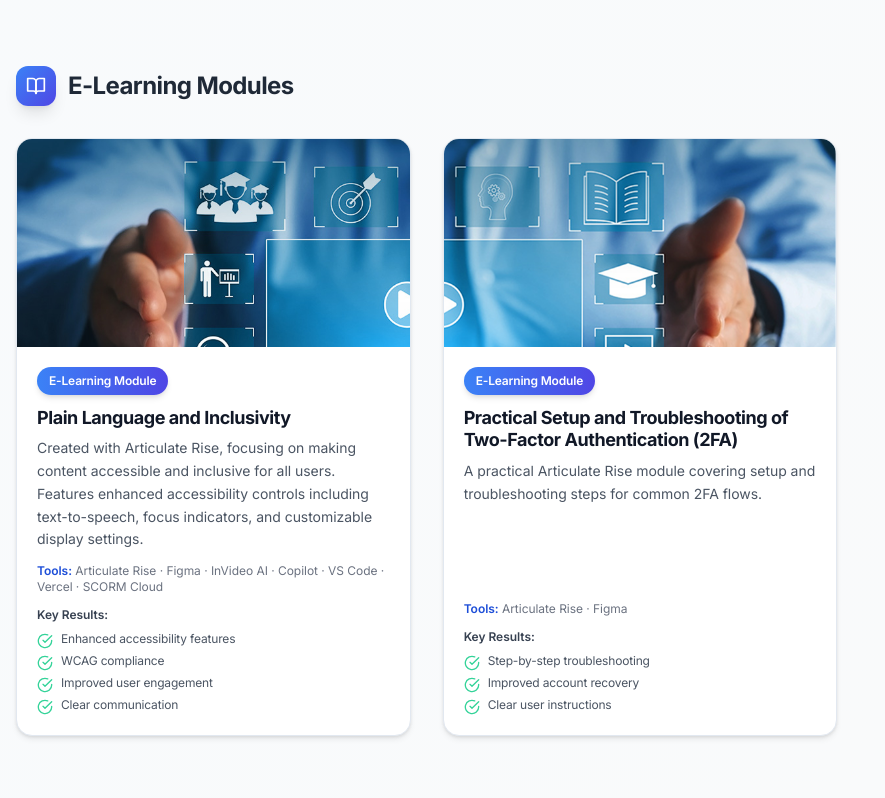
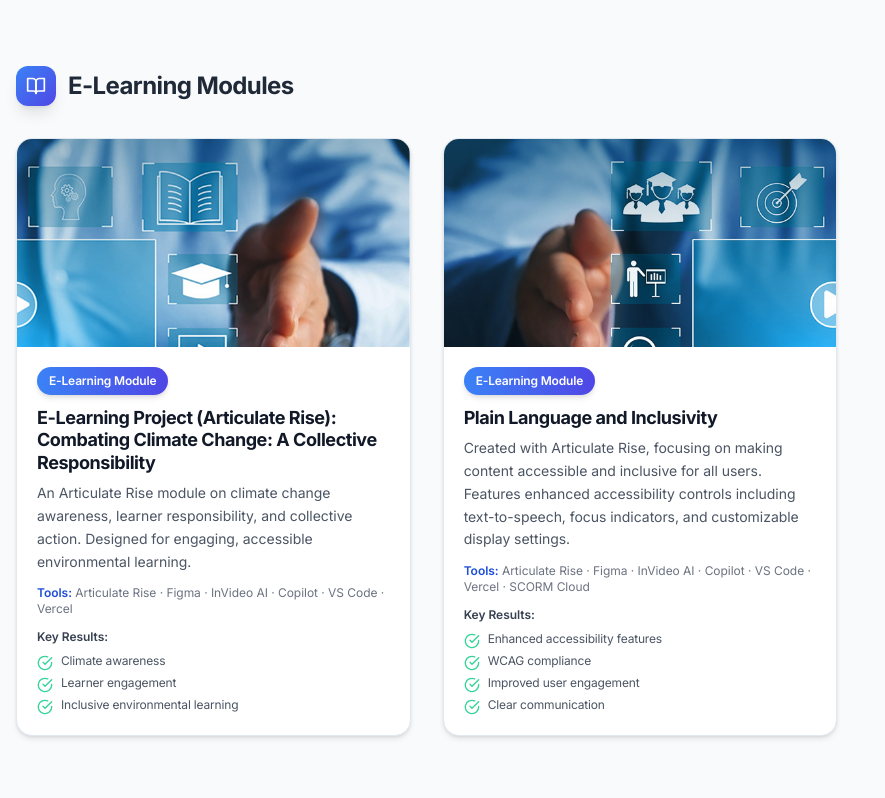
Before and after one commit to Samuelsen1/VS-Code-Port1, a Next.js app: page / in a window 1280 px wide. Shown: the part 1780-2578 px from the top of the page, without its empty margins (0-885 px from the left). Built offline with nearby package versions, Linux system fonts and the light colour scheme.

Commit message:
Update project details and remove outdated certifications

```diff
--- a/app/PortfolioWebsite.jsx
+++ b/app/PortfolioWebsite.jsx
@@ -675,8 +675,6 @@ export default function PortfolioWebsite() {
       ['board infinity', certifications.find(c => c.issuer?.en?.toLowerCase().includes('board'))?.link],
       ['board infinity cert', certifications.find(c => c.issuer?.en?.toLowerCase().includes('board'))?.link],
       ['board', certifications.find(c => c.issuer?.en?.toLowerCase().includes('board infinity'))?.link],
-      ['google technical writing', certifications.find(c => c.issuer?.en?.toLowerCase().includes('google developers'))?.link],
-      ['mla', certifications.find(c => c.title.en.toLowerCase().includes('mla'))?.link],
       ['ef set', certifications.find(c => c.title.en.toLowerCase().includes('ef set'))?.link],
       ['efset', certifications.find(c => c.title.en.toLowerCase().includes('ef set'))?.link],
       ['english certificate', certifications.find(c => c.title.en.toLowerCase().includes('ef set'))?.link],
@@ -1650,14 +1648,38 @@ export default function PortfolioWebsite() {
     },
     {
       title: {
-        en: "Plain Language and Inclusivity",
-        de: "Einfache Sprache und Inklusivität"
+        en: "E-Learning Project (Articulate Rise): Combating Climate Change: A Collective Responsibility",
+        de: "E-Learning-Projekt (Articulate Rise): Gemeinsam gegen den Klimawandel"
       },
       category: {
         en: "E-Learning Module",
         de: "E-Learning-Modul"
       },
       description: {
+        en: "An Articulate Rise module on climate change awareness, learner responsibility, and collective action. Designed for engaging, accessible environmental learning.",
+        de: "Ein Articulate Rise-Modul zur Sensibilisierung für den Klimawandel, gemeinschaftliche Verantwortung und kollektives Handeln. Entwickelt für ein ansprechendes, barrierefreies Umweltlernen."
+      },
+      tools: {
+        en: ["Articulate Rise", "Figma", "InVideo AI", "Copilot", "VS Code", "Vercel"],
+        de: ["Articulate Rise", "Figma", "InVideo AI", "Copilot", "VS Code", "Vercel"]
+      },
+      results: {
+        en: ["Climate awareness", "Learner engagement", "Inclusive environmental learning"],
+        de: ["Klimabewusstsein", "Nutzerbindung", "Inklusives Umweltlernen"]
+      },
+      link: "https://spectacular-dango-d6bec1.netlify.app/#/",
+      featured: false
+    },
+    {
+      title: {
+        en: "Plain Language and Inclusivity",
+        de: "Einfache Sprache und Inklusivität"
+      },
+      category: {
+        en: "E-Learning Module",
+        de: "E-Learning-Modul"
+      },
+      description: {
         en: "Created with Articulate Rise, focusing on making content accessible and inclusive for all users. Features enhanced accessibility controls including text-to-speech, focus indicators, and customizable display settings.",
         de: "Erstellt mit Articulate Rise, mit Fokus auf barrierefreie und inklusive Inhalte für alle Nutzer. Mit erweiterten Barrierefreiheitsfunktionen wie Text-zu-Sprache, Fokusindikatoren und anpassbaren Anzeigeeinstellungen."
       },
@@ -1671,30 +1693,6 @@ export default function PortfolioWebsite() {
       },
       link: "https://plain-language-five.vercel.app",
       featured: true
-    },
-    {
-      title: {
-        en: "Practical Setup and Troubleshooting of Two-Factor Authentication (2FA)",
-        de: "Praktische Einrichtung und Fehlerbehebung bei Zwei-Faktor-Authentifizierung (2FA)"
-      },
-      category: {
-        en: "E-Learning Module",
-        de: "E-Learning-Modul"
-      },
-      description: {
-        en: "A practical Articulate Rise module covering setup and troubleshooting steps for common 2FA flows.",
-        de: "Ein praktisches Articulate Rise-Modul zur Einrichtung und Fehlerbehebung bei gängigen 2FA-Prozessen."
-      },
-      tools: {
-        en: ["Articulate Rise", "Figma"],
-        de: ["Articulate Rise", "Figma"]
-      },
-      results: {
-        en: ["Step-by-step troubleshooting", "Improved account recovery", "Clear user instructions"],
-        de: ["Schrittweise Fehlerbehebung", "Verbesserte Kontowiederherstellung", "Klare Nutzeranweisungen"]
-      },
-      link: "https://360.eu.articulate.com/review/content/8d8ac689-1670-458d-a7b3-0407850b55ef/review",
-      featured: false
     },
     {
       title: {
@@ -1853,21 +1851,6 @@ export default function PortfolioWebsite() {
     },
     {
       title: {
-        en: "Technical Writing (Google Developers)",
-        de: "Technisches Schreiben (Google Developers)"
-      },
-      issuer: {
-        en: "Google Developers",
-        de: "Google Developers"
-      },
-      date: {
-        en: "2025",
-        de: "2025"
-      },
-      link: "https://developers.google.com/profile/badges/profile/created-profile"
-    },
-    {
-      title: {
         en: "Technical Writing (Board Infinity)",
         de: "Technisches Schreiben (Board Infinity)"
       },
@@ -1881,21 +1864,6 @@ export default function PortfolioWebsite() {
       },
       link: "https://bit.ly/446fLNy",
       image: "/images/board_infinity.svg"
-    },
-    {
-      title: {
-        en: "Using the MLA International Bibliography",
-        de: "MLA International Bibliography (Forschung)"
-      },
-      issuer: {
-        en: "Philipps-Universität Marburg",
-        de: "Philipps-Universität Marburg"
-      },
-      date: {
-        en: "Aug 2025",
-        de: "Aug 2025"
-      },
-      link: "https://www.uni-marburg.de/en"
     }
   ];
 
@@ -2566,12 +2534,12 @@ export default function PortfolioWebsite() {
             </h3>
             <div className="grid md:grid-cols-2 lg:grid-cols-3 gap-8">
               {projects.filter(p => [
-                "Plain Language and Inclusivity",
-                "Practical Setup and Troubleshooting of Two-Factor Authentication (2FA)"
+                "E-Learning Project (Articulate Rise): Combating Climate Change: A Collective Responsibility",
+                "Plain Language and Inclusivity"
               ].includes(p.title.en)).map((project, index) => {
                 let imgSrc = "";
                 if (project.title.en === "Plain Language and Inclusivity") imgSrc = "/images/b1.png";
-                else if (project.title.en === "Practical Setup and Troubleshooting of Two-Factor Authentication (2FA)") imgSrc = "/images/b2.png";
+                else if (project.title.en === "E-Learning Project (Articulate Rise): Combating Climate Change: A Collective Responsibility") imgSrc = "/images/b2.png";
                 return (
                   <a key={index} href={project.link} target="_blank" rel="noopener noreferrer" className={`rounded-2xl overflow-hidden group block flex flex-col relative hover-lift transition-all duration-300 ${isDarkTheme ? 'bg-white/10 backdrop-blur-xl border border-white/10' : 'card-light'}`} style={{width: '100%', maxWidth: '420px', minHeight: '520px', textDecoration: 'none'}}>
                     <div className="relative overflow-hidden">
```
